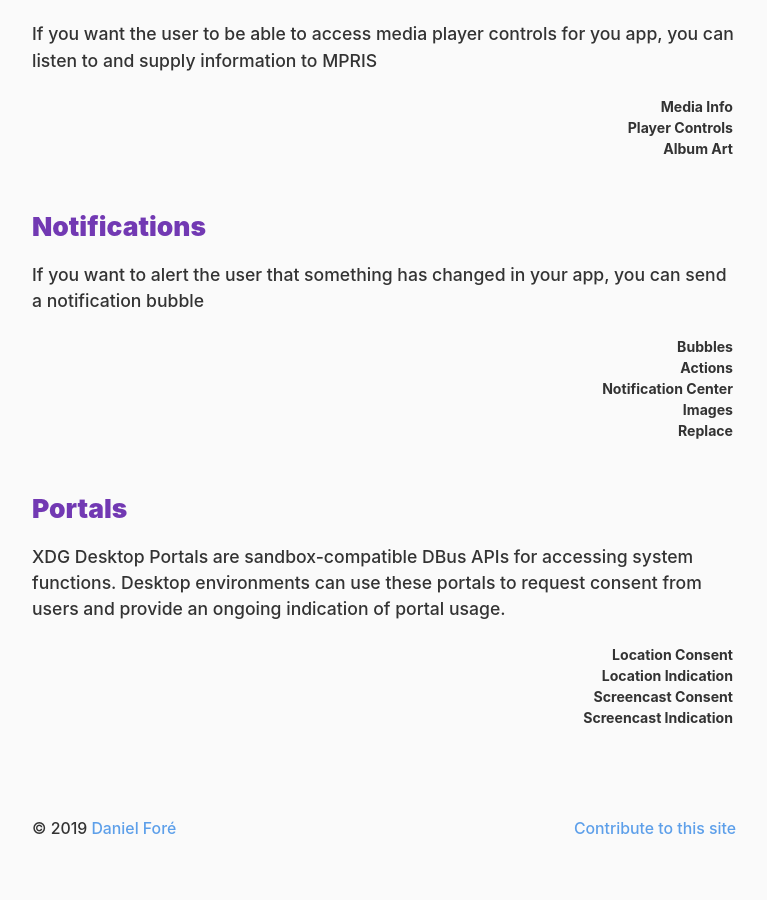
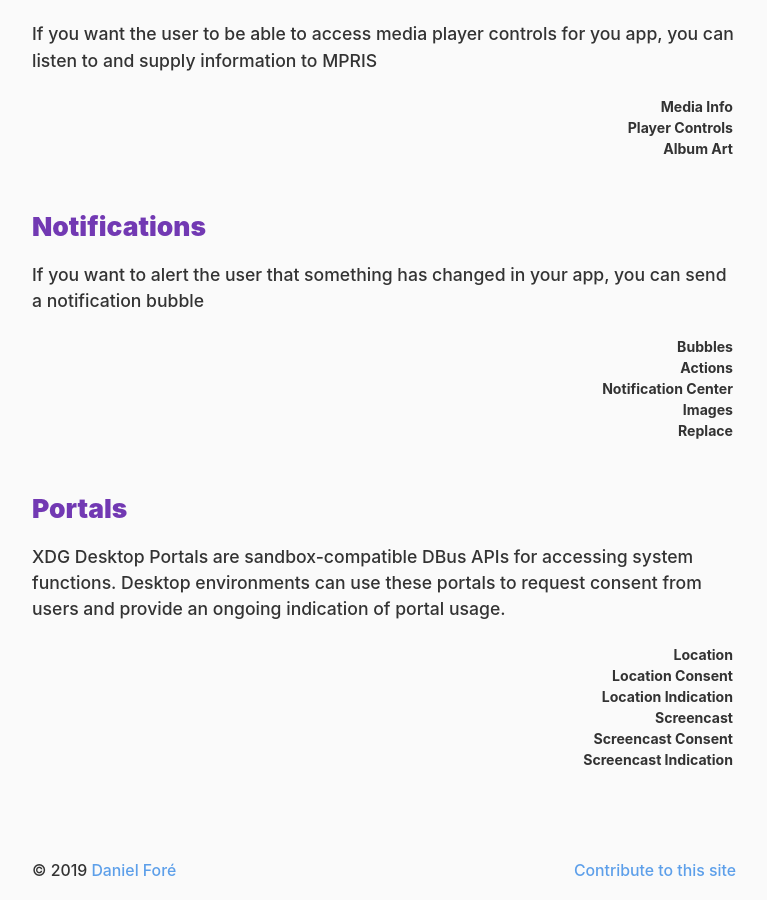
Before and after one commit to islinuxabout/islinuxabout.github.io, a Jekyll site: the page built from systray.md, in a window 1280 px wide and 900 px high, scrolled down 1488 px. Shown: the whole window, without its empty margins (256-1023 px from the left). Built offline with Jekyll 4.4.1, drawn with Linux system fonts in a browser that asks for light colours; our own code applies the rules of GitHub Pages for plain Markdown files; before the commit the page ends 2346 px from its top, so only the background shows below that.

Commit message:
Update DE info for portals

```diff
--- a/systray.md
+++ b/systray.md
@@ -371,6 +371,22 @@ XDG Desktop Portals are sandbox-compatible DBus APIs for accessing system functi
     </thead>
     <tbody>
       <tr>
+        <th>Location</th>
+        {% for de in des %}
+          {% assign status = de.portals.location %}
+          {% if status == true %}
+            {% assign status = "✔️" %}
+          {% elsif status == false %}
+            {% assign status = "✖️" %}
+          {% elsif status == "planned" %}
+            {% assign status = "🗋" %}
+          {% elsif status == "partial" %}
+            {% assign status = "◐" %}
+          {% endif %}
+          <td class="{{ status }}">{{ status }}</td>
+        {% endfor %}
+      </tr>
+      <tr>
         <th>Location Consent</th>
         {% for de in des %}
           {% assign status = de.portals.location-consent %}
@@ -390,6 +406,22 @@ XDG Desktop Portals are sandbox-compatible DBus APIs for accessing system functi
         <th>Location Indication</th>
         {% for de in des %}
           {% assign status = de.portals.location-indication %}
+          {% if status == true %}
+            {% assign status = "✔️" %}
+          {% elsif status == false %}
+            {% assign status = "✖️" %}
+          {% elsif status == "planned" %}
+            {% assign status = "🗋" %}
+          {% elsif status == "partial" %}
+            {% assign status = "◐" %}
+          {% endif %}
+          <td class="{{ status }}">{{ status }}</td>
+        {% endfor %}
+      </tr>
+      <tr>
+        <th>Screencast</th>
+        {% for de in des %}
+          {% assign status = de.portals.screencast %}
           {% if status == true %}
             {% assign status = "✔️" %}
           {% elsif status == false %}
```
Also changed, not shown: 6 other files.
